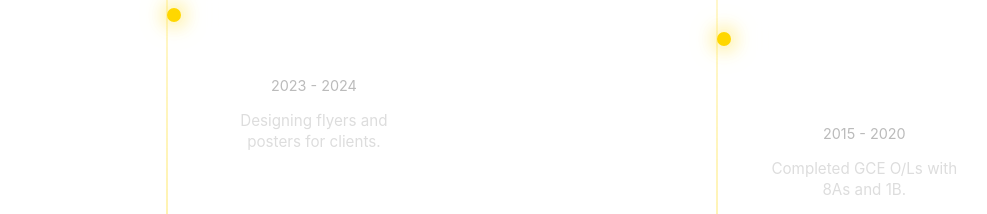
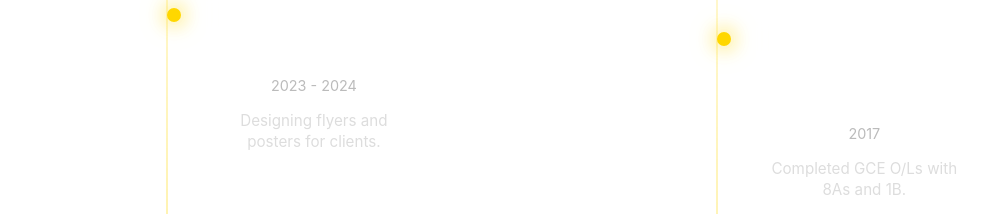
Before and after one commit to TheekshR/Portfolio-Website, a React (Create React App) app: page / in a window 1280 px wide. Shown: the part 2260-2474 px from the top of the page, without its empty margins (198-1185 px from the left). Built offline with nearby package versions, Linux system fonts and the light colour scheme.

Commit message:
Update Experience.js

```diff
--- a/src/components/Experience.js
+++ b/src/components/Experience.js
@@ -99,7 +99,7 @@ export default function Experience() {
               <div className="timeline-dot"></div>
               <div className="timeline-content">
                 <h4>GCE Ordinary Level - Ranabima Royal College</h4>
-                <p className="period">2015 - 2020</p>
+                <p className="period">2017</p>
                 <p>Completed GCE O/Ls with 8As and 1B.</p>
               </div>
             </div>
```
